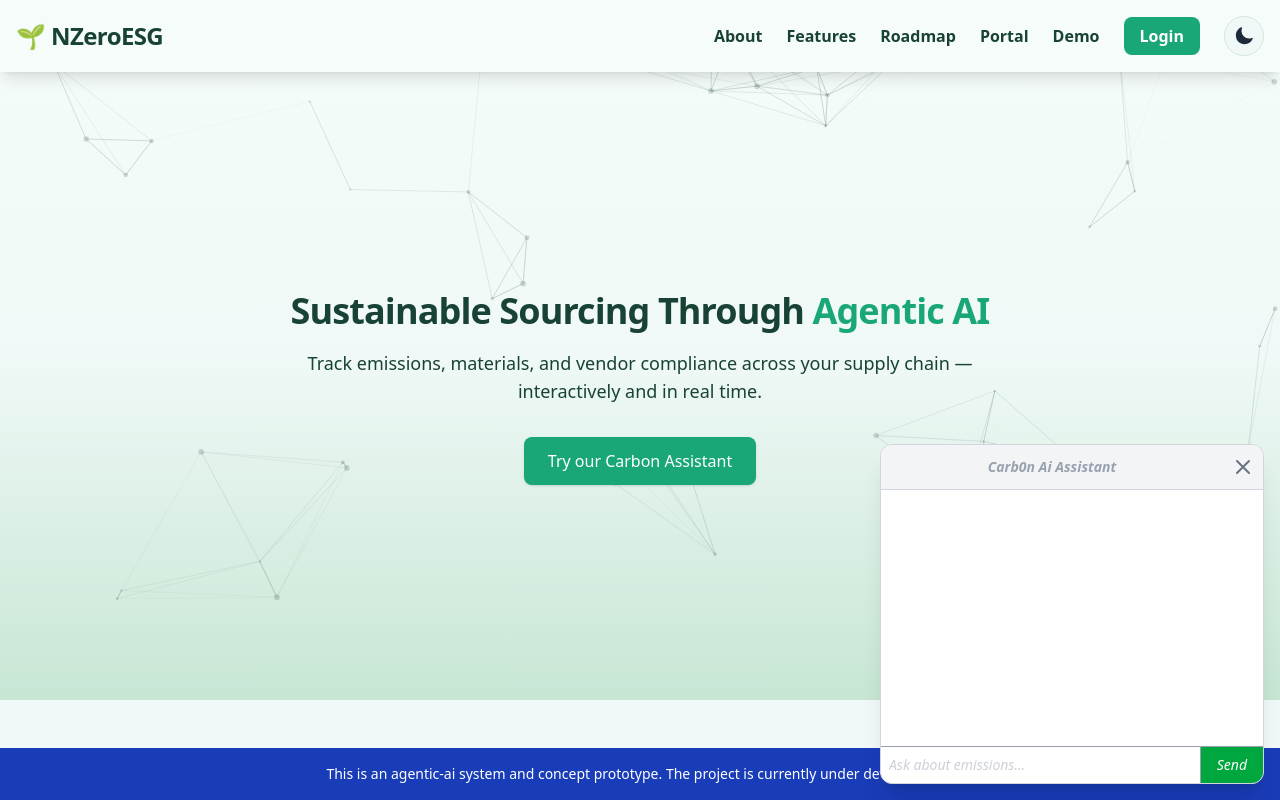
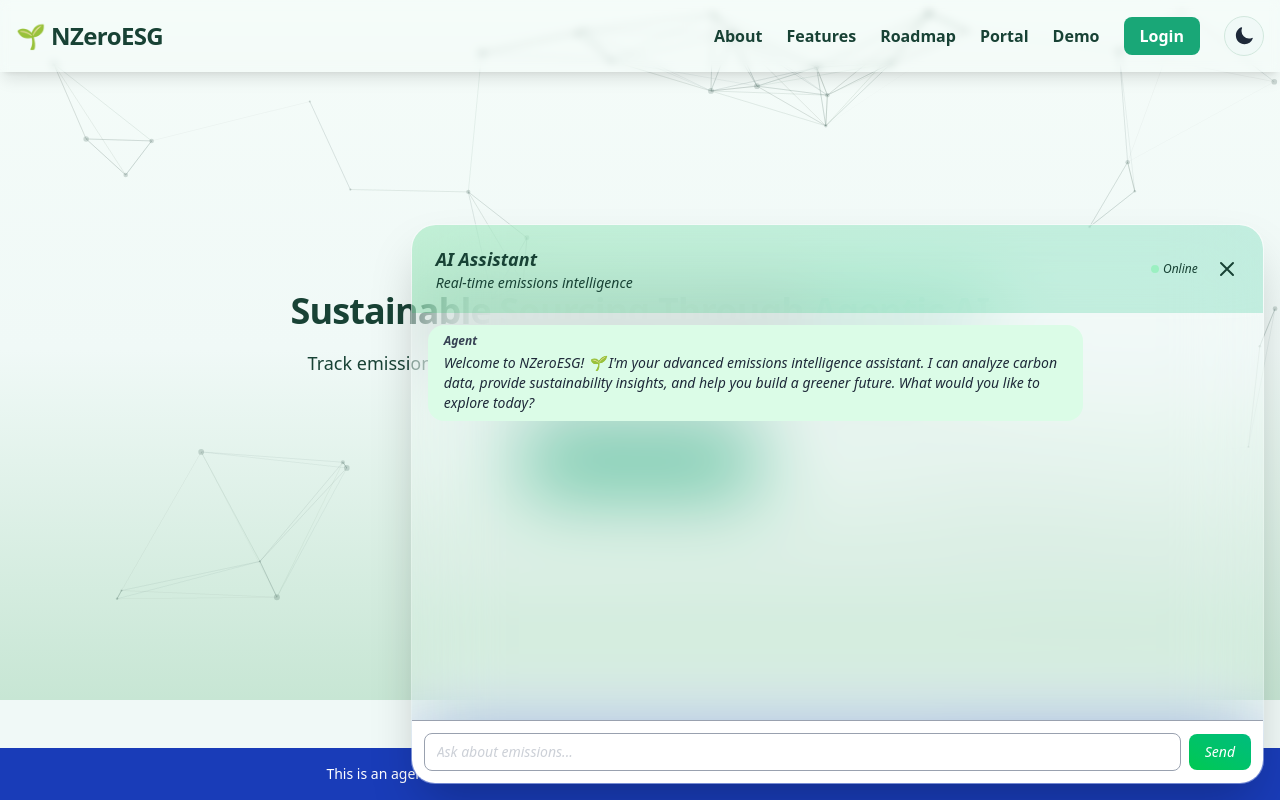
Before and after one commit to davidpal3c/NZeroESG_Scope3, a Next.js app in the folder nzeroesg-client/: page / in a window 1280 px wide. Both pictures are taken after a click on the button 1239 px from the left and 756 px from the top of the page. Shown: the top 800 px of the page. Built offline with nearby package versions, Linux system fonts and the light colour scheme.

Commit message:
chat ui styling updates

```diff
--- a/nzeroesg-client/app/components/chat_ui/ChatInterface.tsx
+++ b/nzeroesg-client/app/components/chat_ui/ChatInterface.tsx
@@ -1,17 +1,26 @@
-import { useState } from 'react';
+import { useState, useRef } from 'react';
 import axios from 'axios';
 import EnergySavingsLeafIcon from '@mui/icons-material/EnergySavingsLeaf';
+// import { Message } from "@/app/types/chat"
+
 
 interface Message {
     role: "user" | "agent";
     content: string;
+    // timestamp: Date
 }
 
 // export default function ChatBox({ apiUrl }: { apiUrl: string })
 export default function ChatInterface() {
-    const [messages, setMessages ] = useState<Message[]>([]);
+    const [messages, setMessages ] = useState<Message[]>([
+        {
+            role: "agent" as const,
+            content: "Welcome to NZeroESG! 🌱 I'm your advanced emissions intelligence assistant. I can analyze carbon data, provide sustainability insights, and help you build a greener future. What would you like to explore today?"
+        }
+    ]);
     const [input, setInput] = useState("");
     const [ chatOpen, setChatOpen ] = useState(false);
+    const chatRef = useRef<HTMLDivElement>(null);
 
     const sendMessage = async () => {
         const newMessages = [...messages, { role: 'user' as const, content: input }];
@@ -30,8 +39,13 @@
                 );
 
             const data = await response.data;
+
+            // TODO: change for server-side timestamp
+            // data.timestamp =
+
+
             console.log('Response from server:', data);
-            setMessages([...newMessages, { role: 'agent' as const, content: data.reply.output}])
+            setMessages([...newMessages, { role: 'agent' as const, content: data.reply.output }])
         } catch (error) {
             console.error('Error sending message:', error);
             setMessages([...newMessages, { role: 'agent' as const, content: 'Failed to send message.' }]);
@@ -45,49 +59,86 @@
 
     return (
     <div>
-            { chatOpen ? (
-                <div className="fixed bottom-4 right-4 z-50 w-96 bg-white shadow-xl rounded-xl border border-gray-300 overflow-hidden text-sm">
-                    <div className='bg-gray-100 border-b border-gray-300 flex items-center justify-between'>
-                        <div></div>
-                        <div className="p-3 font-semibold">Carb0n Ai Assistant</div>
-                        <div className='flex justify-end p-2'>
-                            <button onClick={toggleChat} className="text-gray-500 hover:text-green-500 transition-colors cursor-pointer">
+      {chatOpen ? (
+        <div
+            ref={chatRef}
+            className="fixed bottom-4 right-4 w-8/12 max-w-full h-[35rem] bg-white/10 backdrop-blur-2xl rounded-3xl shadow-2xl border border-white/20 flex flex-col  overflow-hidden z-50 animate-fade-in">
+          <div className="bg-gradient-to-r from-green-500/20 to-emerald-500/20 px-6 py-5 rounded-t-3xl">
+            <div className="flex items-center justify-between">
+              <div className="justify-items-start">
+                <h3 className="text-primary font-semibold text-lg ">AI Assistant</h3>
+                <p className="text-primary text-sm">Real-time emissions intelligence</p>
+              </div>
+              <div className="flex items-center justify-between w-22 gap-2">
+                <div className='flex items-center gap-1 text-primary'>
+                    <div className="w-2 h-2 bg-green-300 rounded-full animate-pulse" />
+                    <span className="text-primary text-xs">Online</span>
+                </div>
+                <div className='flex justify-end'>
+                    <button onClick={toggleChat} className="text-primary hover:text-green-500 transition-colors cursor-pointer">
                         <svg xmlns="http://www.w3.org/2000/svg" className="h-6 w-6" fill="none" viewBox="0 0 24 24" stroke="currentColor">
                             <path strokeLinecap="round" strokeLinejoin="round" strokeWidth={2} d="M6 18L18 6M6 6l12 12" />
                         </svg>
                     </button>
                 </div>
               </div>
-                    <div className="h-64 overflow-y-auto px-3 py-2 space-y-2 text-gray-800">
+            </div>
+          </div>
+
+          <div className="flex-1 overflow-y-auto px-4 py-3 space-y-3 bg-transparent text-sm">
             {messages.map((msg, idx) => (
-                        <div key={idx} className={`text-${msg.role === "user" ? "right" : "left"}`}>
-                            <p className={`p-2 rounded ${msg.role === "user" ? "bg-blue-100" : "bg-green-100"}`}>
-                            <strong>{msg.role === "user" ? "You" : "Agent"}:</strong> {msg.content}
-                            </p>
+              <div
+                key={idx}
+                className={`flex ${msg.role === 'user' ? 'justify-end' : 'justify-start'}`}
+              >
+                <div
+                  className={`max-w-[80%] px-4 py-2 rounded-2xl ${
+                    msg.role === 'user'
+                      ? 'bg-blue-100 text-right'
+                      : 'bg-green-100 text-left'
+                  }`}
+                >
+                    <strong className="block text-gray-700 text-xs mb-1">
+                        {msg.role === 'user' ? 'You' : 'Agent'}
+                    </strong>
+                    <p className="text-gray-800 whitespace-pre-wrap">{msg.content}</p>
+
+                    {/* <div className="text-xs opacity-60 mt-2 border border-red-600">
+                        {msg.timestamp.toLocaleTimeString([], {
+                        hour: "2-digit",
+                        minute: "2-digit",
+                        })}
+                    </div> */}
+                </div>
               </div>
             ))}
           </div>
-                    <div className="border-t flex">
+
+          <div className="p-3 border-t bg-white flex items-center gap-2">
             <input
+              type="text"
               value={input}
               onChange={(e) => setInput(e.target.value)}
-                        onKeyDown={(e) => e.key === "Enter" && sendMessage()}
-                        className="flex-1 p-2 text-sm border-r outline-none"
+              onKeyDown={(e) => e.key === 'Enter' && sendMessage()}
               placeholder="Ask about emissions..."
+              className="flex-1 px-3 py-2 text-sm border rounded-lg focus:outline-none focus:ring-2 focus:ring-green-500"
             />
-                        <button onClick={sendMessage} className="bg-green-600 text-white px-4 text-sm">
+            <button
+              onClick={sendMessage}
+              className="px-4 py-2 text-sm bg-gradient-to-tr from-green-500 to-emerald-500 text-white rounded-lg hover:bg-green-800 transition"
+            >
               Send
             </button>
           </div>
         </div>
       ) : (
-                <button onClick={toggleChat}
-                    className="group fixed bottom-4 right-4 z-50 bg-background p-3 rounded-full shadow-lg transition-colors
-                    border border-border hover:bg-accent hover:border-primary focus:ring-offset-2 cursor-pointer"
+        <button
+          onClick={toggleChat}
+          className="group fixed bottom-4 right-4 z-50 p-4 bg-accent text-white rounded-full shadow-lg border border-green-700 hover:bg-tertiary transition"
         >
-                    <EnergySavingsLeafIcon className="text-accent text-2xl transition-colors group-hover:text-white" />
+          <EnergySavingsLeafIcon className="text-white text-2xl group-hover:scale-110 transition-transform" />
         </button>
-            )}x
+      )}
     </div>
   );
 }
--- a/nzeroesg-client/app/components/page_components/HomePage.tsx
+++ b/nzeroesg-client/app/components/page_components/HomePage.tsx
@@ -52,7 +52,7 @@
   return (
     <>
       {/* NAVBAR */}
-      <header className="fixed top-0 left-0 right-0 z-50 bg-background shadow-lg dark:shadow-xl dark:shadow-indigo-600 transition-colors">
+      <header className="fixed top-0 left-0 right-0 z-50 bg-transparent backdrop-blur-xs shadow-lg dark:shadow-xl dark:shadow-indigo-600 transition-colors">
         <nav className="max-w-7xl mx-auto px-4 py-4 flex justify-between items-center">
           <a href="#" className="text-2xl font-bold text-primary tracking-tight">🌱 NZeroESG</a>
           <div className="flex flex-row justify-center items-center space-x-6 text-sm font-medium">
--- /dev/null
+++ b/nzeroesg-client/app/types/chat.ts
@@ -0,0 +1,59 @@
+export interface Message {
+  id: string
+  content: string
+  role: "user" | "assistant"
+  timestamp: Date
+  isError?: boolean
+  metadata?: {
+    confidence?: number
+    sources?: string
+    processingTime?: number
+  }
+  interactive?: InteractiveMessage
+}
+
+export interface InteractiveMessage {
+  type: "quick_replies" | "action_buttons" | "card_carousel" | "data_visualization"
+  title?: string
+  options?: InteractiveOption[]
+  cards?: InteractiveCard[]
+  actions?: InteractiveAction[]
+}
+
+export interface InteractiveOption {
+  id: string
+  label: string
+  value?: string
+  style?: "primary" | "secondary"
+}
+
+export interface InteractiveCard {
+  id: string
+  title: string
+  description: string
+  action?: string
+  metrics?: Record<string, string | number>
+}
+
+export interface InteractiveAction {
+  id: string
+  label: string
+  value?: string
+}
+
+
+export interface ChatResponse {
+  content: string
+  metadata?: {
+    confidence: number
+    sources: string
+    processingTime: number
+  }
+  interactive?: InteractiveMessage
+}
+
+export interface ApiError {
+  message: string
+  code?: string
+  details?: any
+}
```
Also changed, not shown: nzeroesg-client/app/globals.css (+0 -83 lines). Lines whose indentation alone changed are shown as unchanged.
